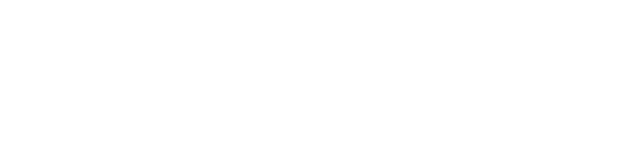
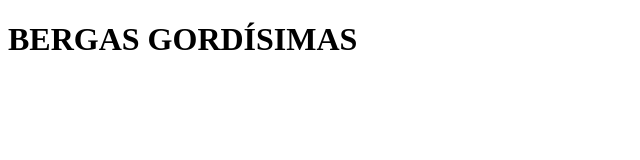
Before and after one commit to Leito131/proba-repo-paulo, a plain HTML site: page index2.html in a window 1280 px wide. Shown: the whole page, without its empty margins (0-640 px from the left). Drawn offline with Linux system fonts and the light colour scheme.

Commit message:
Traducimos index2 a español

```diff
--- a/index2.html
+++ b/index2.html
@@ -7,6 +7,6 @@
     <title>Document</title>
 </head>
 <body>
-
+    <h1>BERGAS GORDÍSIMAS</h1>
 </body>
 </html>
```
